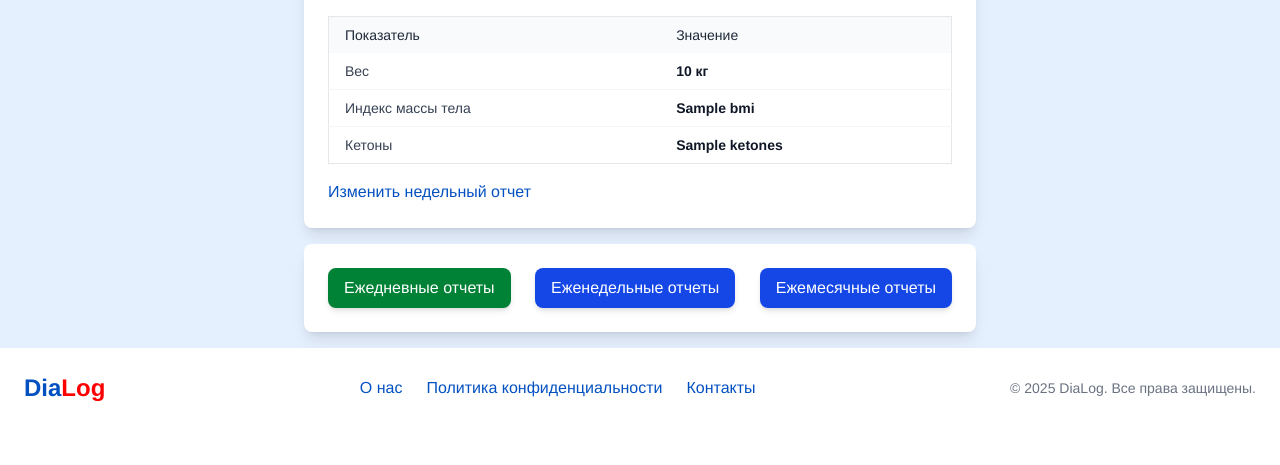
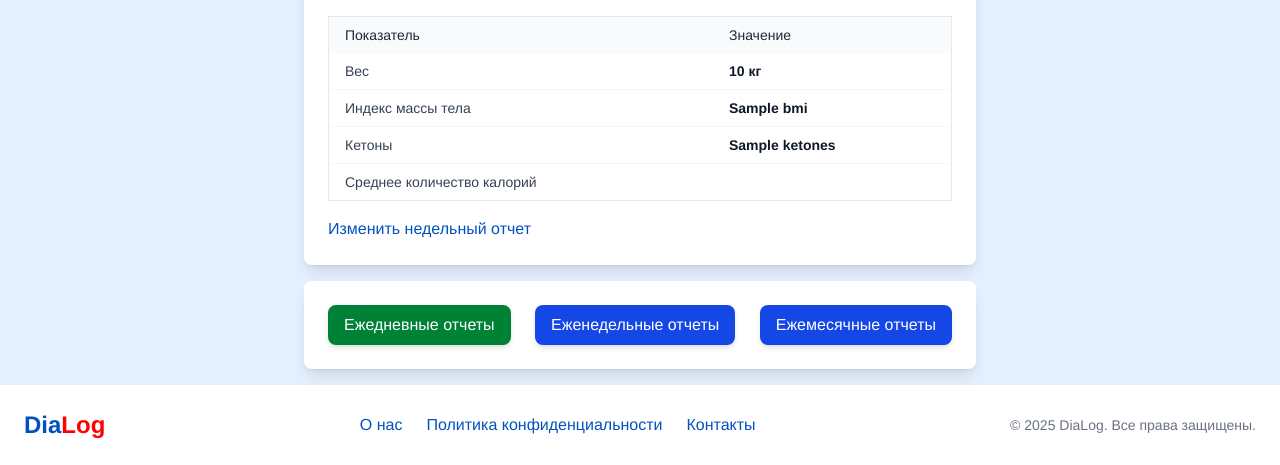
Before and after one commit to Alexander-vlk/dialog, a Django app: template dialog_backend/cabinet/templates/cabinet/cabinet.html in a window 1280 px wide. Shown: the part 2287-2752 px from the top of the page. Before the commit the page ends 2689 px from the top, so only its background shows below. Run offline with Django 5.2, Linux system fonts and the light colour scheme; the template is opened without the code that fills it: most values are stand-ins (such as "Sample title", 1, 10 or a date in 2020); grey boxes marked "Sample" are stand-in pictures; data that the repository does not hold is empty; some libraries are stand-ins or nearby versions.

Commit message:
feat: average calories count

```diff
--- a/dialog_backend/cabinet/templates/cabinet/weekly_logs/cabinet_weekly_log.html
+++ b/dialog_backend/cabinet/templates/cabinet/weekly_logs/cabinet_weekly_log.html
@@ -22,7 +22,7 @@
         </div>
 
         <div>
-            <canvas id="weeklyGlucoseChart" height="120"></canvas>
+                <canvas id="weeklyGlucoseChart" height="120"></canvas>
         </div>
     </div>
 </div>
@@ -47,6 +47,10 @@
                 <td class="px-4 py-2 text-gray-700">Кетоны</td>
                 <td class="px-4 py-2 font-semibold text-gray-900">{{ weekly_log.ketones }}</td>
             </tr>
+            <tr>
+                <td class="px-4 py-2 text-gray-700">Среднее количество калорий</td>
+                <td class="px-4 py-2 font-semibold text-gray-900" id="averageCalories"></td>
+            </tr>
         </tbody>
     </table>
     <a href="{% url 'weekly_log' %}" class="text-primary hover:underline transition block py-2 md:py-0">
```
